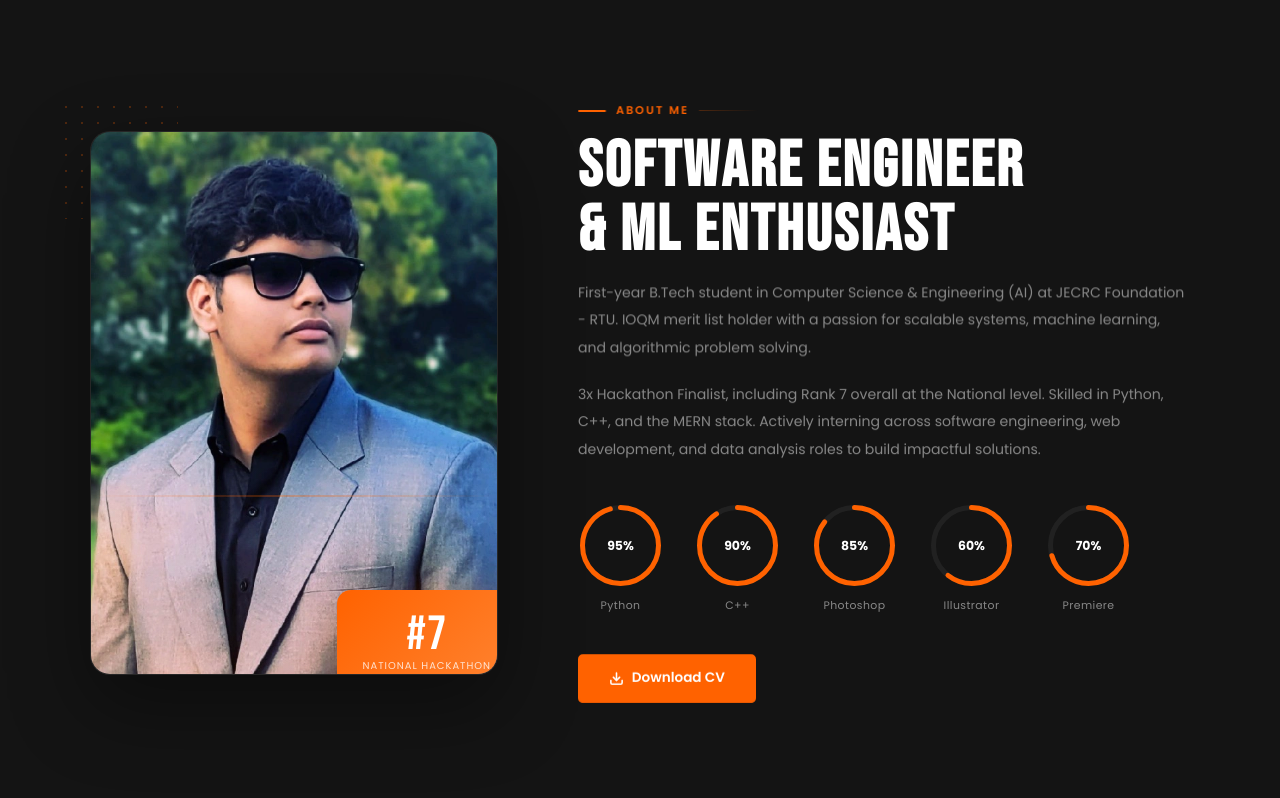
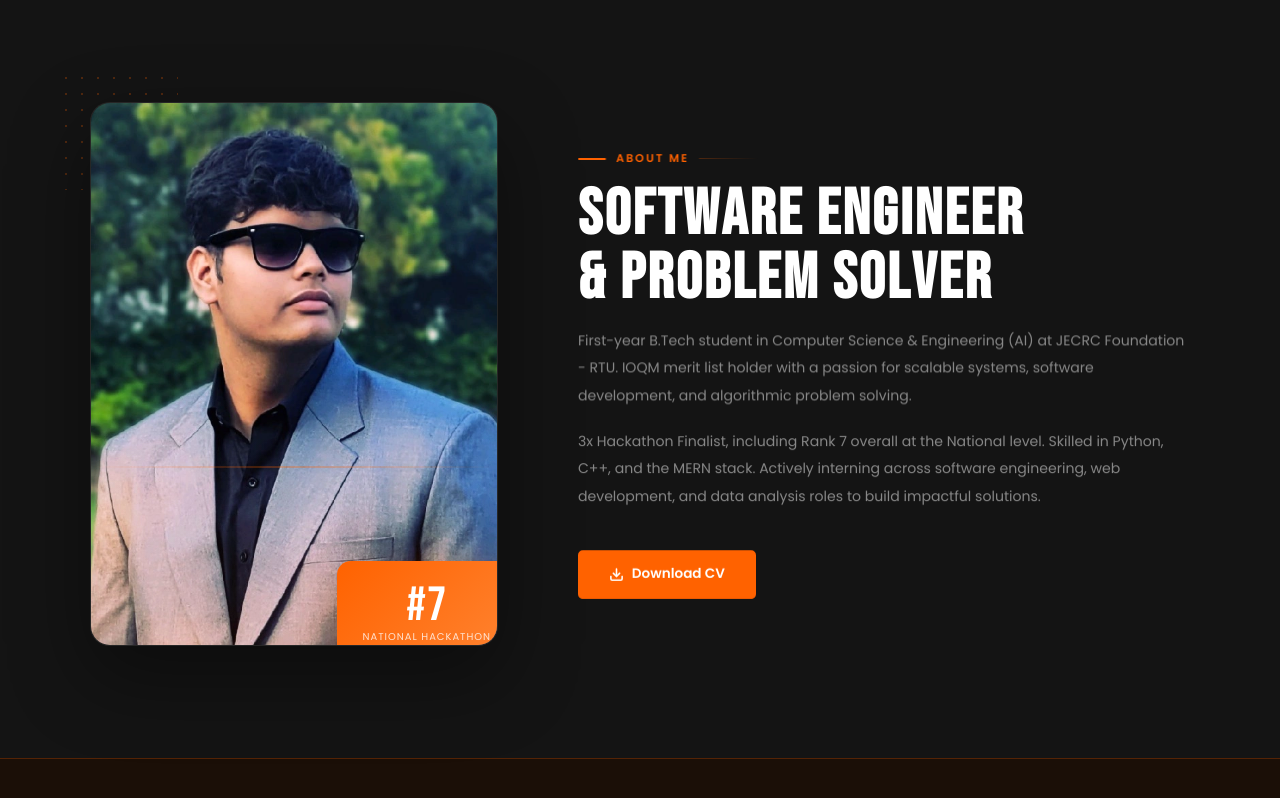
Before and after one commit to govindsingh8905/portfolio, a plain HTML site: page index.html in a window 1280 px wide. Shown: the part 1620-2418 px from the top of the page. Drawn offline with Linux system fonts and the light colour scheme; animation ran at ten frames a second.

Commit message:
changes part 1 done

```diff
--- a/index.html
+++ b/index.html
@@ -57,16 +57,16 @@
       <span class="hero-title-line"><span class="hero-title-word" id="hw2">Engineer</span></span>
     </h1>
     <div class="hero-social">
-      <a href="https://github.com/govindsingh8906" target="_blank" aria-label="GitHub">
+      <a href="https://github.com/govindsingh8905" target="_blank" aria-label="GitHub">
         <svg width="16" height="16" viewBox="0 0 24 24" fill="currentColor"><path d="M12 0c-6.626 0-12 5.373-12 12 0 5.302 3.438 9.8 8.207 11.387.599.111.793-.261.793-.577v-2.234c-3.338.726-4.033-1.416-4.033-1.416-.546-1.387-1.333-1.756-1.333-1.756-1.089-.745.083-.729.083-.729 1.205.084 1.839 1.237 1.839 1.237 1.07 1.834 2.807 1.304 3.492.997.107-.775.418-1.305.762-1.604-2.665-.305-5.467-1.334-5.467-5.931 0-1.311.469-2.381 1.236-3.221-.124-.303-.535-1.524.117-3.176 0 0 1.008-.322 3.301 1.23.957-.266 1.983-.399 3.003-.404 1.02.005 2.047.138 3.006.404 2.291-1.552 3.297-1.23 3.297-1.23.653 1.653.242 2.874.118 3.176.77.84 1.235 1.911 1.235 3.221 0 4.609-2.807 5.624-5.479 5.921.43.372.823 1.102.823 2.222v3.293c0 .319.192.694.801.576 4.765-1.589 8.199-6.086 8.199-11.386 0-6.627-5.373-12-12-12z"/></svg>
       </a>
-      <a href="https://linkedin.com/in/govindsingh-933148375" target="_blank" aria-label="LinkedIn">
+      <a href="https://www.linkedin.com/in/govind-singh-933148375/" target="_blank" aria-label="LinkedIn">
         <svg width="16" height="16" viewBox="0 0 24 24" fill="currentColor"><path d="M20.447 20.452h-3.554v-5.569c0-1.328-.027-3.037-1.852-3.037-1.853 0-2.136 1.445-2.136 2.939v5.667H9.351V9h3.414v1.561h.046c.477-.9 1.637-1.85 3.37-1.85 3.601 0 4.267 2.37 4.267 5.455v6.286zM5.337 7.433a2.062 2.062 0 01-2.063-2.065 2.064 2.064 0 112.063 2.065zm1.782 13.019H3.555V9h3.564v11.452zM22.225 0H1.771C.792 0 0 .774 0 1.729v20.542C0 23.227.792 24 1.771 24h20.451C23.2 24 24 23.227 24 22.271V1.729C24 .774 23.2 0 22.222 0h.003z"/></svg>
       </a>
     </div>
     <div class="hero-btns">
       <a href="#contact" class="btn-solid">Hire Me <svg width="14" height="14" viewBox="0 0 24 24" fill="none" stroke="currentColor" stroke-width="2.5" stroke-linecap="round" stroke-linejoin="round"><line x1="5" y1="12" x2="19" y2="12"/><polyline points="12 5 19 12 12 19"/></svg></a>
-      <a href="#" class="btn-ghost"><svg width="14" height="14" viewBox="0 0 24 24" fill="none" stroke="currentColor" stroke-width="2" stroke-linecap="round" stroke-linejoin="round"><path d="M21 15v4a2 2 0 0 1-2 2H5a2 2 0 0 1-2-2v-4"/><polyline points="7 10 12 15 17 10"/><line x1="12" y1="15" x2="12" y2="3"/></svg> Download CV</a>
+      <a href="https://drive.google.com/file/d/1s7bUpvpp8Bxc_Cyk9f1zvwu0J85QiwQ_/view?usp=sharing" target="_blank" class="btn-ghost"><svg width="14" height="14" viewBox="0 0 24 24" fill="none" stroke="currentColor" stroke-width="2" stroke-linecap="round" stroke-linejoin="round"><path d="M21 15v4a2 2 0 0 1-2 2H5a2 2 0 0 1-2-2v-4"/><polyline points="7 10 12 15 17 10"/><line x1="12" y1="15" x2="12" y2="3"/></svg> Download CV</a>
     </div>
     <div class="hero-stats">
       <div class="hero-stat"><div class="h-stat-num"><span id="cnt1">0</span></div><div class="h-stat-label">Internships</div></div>
@@ -96,7 +96,7 @@
     </div>
     <div class="hero-float-badge hfb3">
       <div class="hfb-icon">⚙️</div>
-      <div><div class="hfb-num">AI/ML</div><div class="hfb-label">Python</div></div>
+      <div><div class="hfb-num">Gen AI</div><div class="hfb-label">Exploring</div></div>
     </div>
   </div>
 </section>
@@ -156,50 +156,14 @@
       </div>
       <div class="about-right">
         <div class="sec-label" data-anim="right">About Me</div>
-        <h2 class="sec-title" data-anim="right" data-delay="1">Software Engineer<br>&amp; ML Enthusiast</h2>
-        <p data-anim="up" data-delay="2">First-year B.Tech student in Computer Science & Engineering (AI) at JECRC Foundation - RTU. IOQM merit list holder with a passion for scalable systems, machine learning, and algorithmic problem solving.</p>
+        <h2 class="sec-title" data-anim="right" data-delay="1">Software Engineer<br>&amp; Problem Solver</h2>
+        <p data-anim="up" data-delay="2">First-year B.Tech student in Computer Science & Engineering (AI) at JECRC Foundation - RTU. IOQM merit list holder with a passion for scalable systems, software development, and algorithmic problem solving.</p>
         <p data-anim="up" data-delay="3">3x Hackathon Finalist, including Rank 7 overall at the National level. Skilled in Python, C++, and the MERN stack. Actively interning across software engineering, web development, and data analysis roles to build impactful solutions.</p>
 
-        <div class="skills-row">
-          <div class="sk-circ" data-anim="scale" data-delay="2">
-            <div class="sk-svg-wrap">
-              <svg viewBox="0 0 85 85"><circle class="sk-track" cx="42.5" cy="42.5" r="38"/><circle class="sk-fill" cx="42.5" cy="42.5" r="38" data-pct="95"/></svg>
-              <div class="sk-num">95%</div>
-            </div>
-            <div class="sk-name">Python</div>
-          </div>
-          <div class="sk-circ" data-anim="scale" data-delay="3">
-            <div class="sk-svg-wrap">
-              <svg viewBox="0 0 85 85"><circle class="sk-track" cx="42.5" cy="42.5" r="38"/><circle class="sk-fill" cx="42.5" cy="42.5" r="38" data-pct="90"/></svg>
-              <div class="sk-num">90%</div>
-            </div>
-            <div class="sk-name">C++</div>
-          </div>
-          <div class="sk-circ" data-anim="scale" data-delay="4">
-            <div class="sk-svg-wrap">
-              <svg viewBox="0 0 85 85"><circle class="sk-track" cx="42.5" cy="42.5" r="38"/><circle class="sk-fill" cx="42.5" cy="42.5" r="38" data-pct="85"/></svg>
-              <div class="sk-num">85%</div>
-            </div>
-            <div class="sk-name">Photoshop</div>
-          </div>
-          <div class="sk-circ" data-anim="scale" data-delay="5">
-            <div class="sk-svg-wrap">
-              <svg viewBox="0 0 85 85"><circle class="sk-track" cx="42.5" cy="42.5" r="38"/><circle class="sk-fill" cx="42.5" cy="42.5" r="38" data-pct="60"/></svg>
-              <div class="sk-num">60%</div>
-            </div>
-            <div class="sk-name">Illustrator</div>
-          </div>
-          <div class="sk-circ" data-anim="scale" data-delay="6">
-            <div class="sk-svg-wrap">
-              <svg viewBox="0 0 85 85"><circle class="sk-track" cx="42.5" cy="42.5" r="38"/><circle class="sk-fill" cx="42.5" cy="42.5" r="38" data-pct="70"/></svg>
-              <div class="sk-num">70%</div>
-            </div>
-            <div class="sk-name">Premiere</div>
-          </div>
-        </div>
+
 
         <div style="margin-top:2.5rem;" data-anim="up" data-delay="4">
-          <a href="#" class="btn-solid">
+          <a href="https://drive.google.com/file/d/1s7bUpvpp8Bxc_Cyk9f1zvwu0J85QiwQ_/view?usp=sharing" target="_blank" class="btn-solid">
             <svg width="15" height="15" viewBox="0 0 24 24" fill="none" stroke="currentColor" stroke-width="2.5" stroke-linecap="round" stroke-linejoin="round"><path d="M21 15v4a2 2 0 0 1-2 2H5a2 2 0 0 1-2-2v-4"/><polyline points="7 10 12 15 17 10"/><line x1="12" y1="15" x2="12" y2="3"/></svg>
             Download CV
           </a>
@@ -333,8 +297,8 @@
       <a href="#contact">Contact me</a>
     </nav>
     <div class="footer-social" data-anim="up" data-delay="2">
-      <a href="https://github.com/govindsingh8906" target="_blank" class="f-soc" aria-label="GitHub"><svg width="16" height="16" viewBox="0 0 24 24" fill="currentColor"><path d="M12 0c-6.626 0-12 5.373-12 12 0 5.302 3.438 9.8 8.207 11.387.599.111.793-.261.793-.577v-2.234c-3.338.726-4.033-1.416-4.033-1.416-.546-1.387-1.333-1.756-1.333-1.756-1.089-.745.083-.729.083-.729 1.205.084 1.839 1.237 1.839 1.237 1.07 1.834 2.807 1.304 3.492.997.107-.775.418-1.305.762-1.604-2.665-.305-5.467-1.334-5.467-5.931 0-1.311.469-2.381 1.236-3.221-.124-.303-.535-1.524.117-3.176 0 0 1.008-.322 3.301 1.23.957-.266 1.983-.399 3.003-.404 1.02.005 2.047.138 3.006.404 2.291-1.552 3.297-1.23 3.297-1.23.653 1.653.242 2.874.118 3.176.77.84 1.235 1.911 1.235 3.221 0 4.609-2.807 5.624-5.479 5.921.43.372.823 1.102.823 2.222v3.293c0 .319.192.694.801.576 4.765-1.589 8.199-6.086 8.199-11.386 0-6.627-5.373-12-12-12z"/></svg></a>
-      <a href="https://linkedin.com/in/govindsingh-933148375" target="_blank" class="f-soc" aria-label="LinkedIn"><svg width="16" height="16" viewBox="0 0 24 24" fill="currentColor"><path d="M20.447 20.452h-3.554v-5.569c0-1.328-.027-3.037-1.852-3.037-1.853 0-2.136 1.445-2.136 2.939v5.667H9.351V9h3.414v1.561h.046c.477-.9 1.637-1.85 3.37-1.85 3.601 0 4.267 2.37 4.267 5.455v6.286zM5.337 7.433a2.062 2.062 0 01-2.063-2.065 2.064 2.064 0 112.063 2.065zm1.782 13.019H3.555V9h3.564v11.452zM22.225 0H1.771C.792 0 0 .774 0 1.729v20.542C0 23.227.792 24 1.771 24h20.451C23.2 24 24 23.227 24 22.271V1.729C24 .774 23.2 0 22.222 0h.003z"/></svg></a>
+      <a href="https://github.com/govindsingh8905" target="_blank" class="f-soc" aria-label="GitHub"><svg width="16" height="16" viewBox="0 0 24 24" fill="currentColor"><path d="M12 0c-6.626 0-12 5.373-12 12 0 5.302 3.438 9.8 8.207 11.387.599.111.793-.261.793-.577v-2.234c-3.338.726-4.033-1.416-4.033-1.416-.546-1.387-1.333-1.756-1.333-1.756-1.089-.745.083-.729.083-.729 1.205.084 1.839 1.237 1.839 1.237 1.07 1.834 2.807 1.304 3.492.997.107-.775.418-1.305.762-1.604-2.665-.305-5.467-1.334-5.467-5.931 0-1.311.469-2.381 1.236-3.221-.124-.303-.535-1.524.117-3.176 0 0 1.008-.322 3.301 1.23.957-.266 1.983-.399 3.003-.404 1.02.005 2.047.138 3.006.404 2.291-1.552 3.297-1.23 3.297-1.23.653 1.653.242 2.874.118 3.176.77.84 1.235 1.911 1.235 3.221 0 4.609-2.807 5.624-5.479 5.921.43.372.823 1.102.823 2.222v3.293c0 .319.192.694.801.576 4.765-1.589 8.199-6.086 8.199-11.386 0-6.627-5.373-12-12-12z"/></svg></a>
+      <a href="https://www.linkedin.com/in/govind-singh-933148375/" target="_blank" class="f-soc" aria-label="LinkedIn"><svg width="16" height="16" viewBox="0 0 24 24" fill="currentColor"><path d="M20.447 20.452h-3.554v-5.569c0-1.328-.027-3.037-1.852-3.037-1.853 0-2.136 1.445-2.136 2.939v5.667H9.351V9h3.414v1.561h.046c.477-.9 1.637-1.85 3.37-1.85 3.601 0 4.267 2.37 4.267 5.455v6.286zM5.337 7.433a2.062 2.062 0 01-2.063-2.065 2.064 2.064 0 112.063 2.065zm1.782 13.019H3.555V9h3.564v11.452zM22.225 0H1.771C.792 0 0 .774 0 1.729v20.542C0 23.227.792 24 1.771 24h20.451C23.2 24 24 23.227 24 22.271V1.729C24 .774 23.2 0 22.222 0h.003z"/></svg></a>
     </div>
     <div class="footer-divider" data-anim="scale" data-delay="3"></div>
   </div>
--- a/script.js
+++ b/script.js
@@ -309,7 +309,7 @@ document.head.appendChild(style);
 
 /* ══════ TYPEWRITER on hero subtitle ══════ */
 (function(){
-  const roles=['Software Engineer','Full-Stack Developer','ML Enthusiast','Problem Solver'];
+  const roles=['Software Engineer','Full-Stack Developer','Gen AI Explorer','Problem Solver'];
   let ri=0,ci=0,deleting=false;
   const el=document.querySelector('.hero-name');
   if(!el)return;
```
Also changed, not shown: 1 other file.
